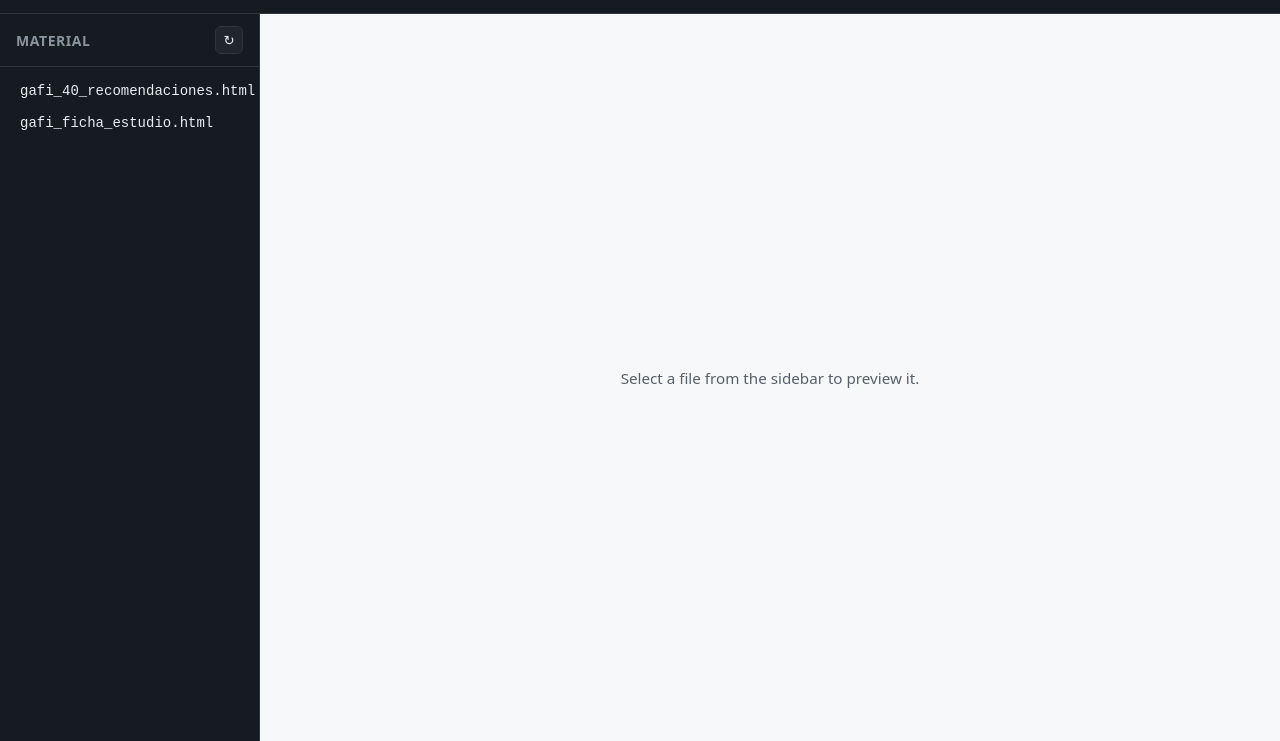
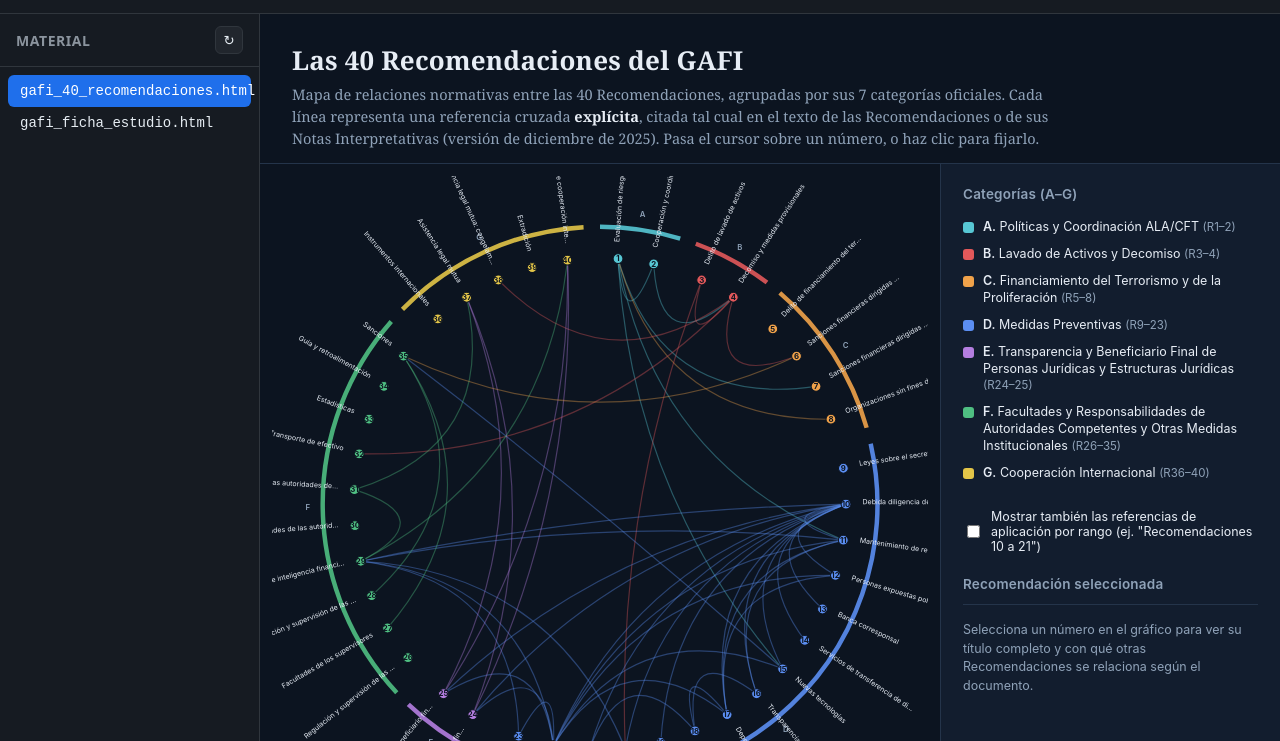
Before and after one commit to Signit1/CertificacionPLD, a website: page public/index.html in a window 1280 px wide. Shown: the part 69-810 px from the top of the page. Drawn offline with Linux system fonts and the light colour scheme.

Commit message:
made first html page default

```diff
--- a/public/app.js
+++ b/public/app.js
@@ -84,6 +84,10 @@ async function loadFiles() {
     preview.hidden = true;
     placeholder.hidden = false;
   }
+
+  if (!activeFile) {
+    openFile(files[0].name, files[0].url);
+  }
 }
 
 function openFile(name, url) {
--- a/public/index.html
+++ b/public/index.html
@@ -28,7 +28,7 @@
 
     <section id="viewer">
       <div id="placeholder">
-        <p>Select a file from the sidebar to preview it.</p>
+        <p>No files available to preview.</p>
       </div>
       <iframe id="preview" title="HTML preview" hidden></iframe>
     </section>
```
